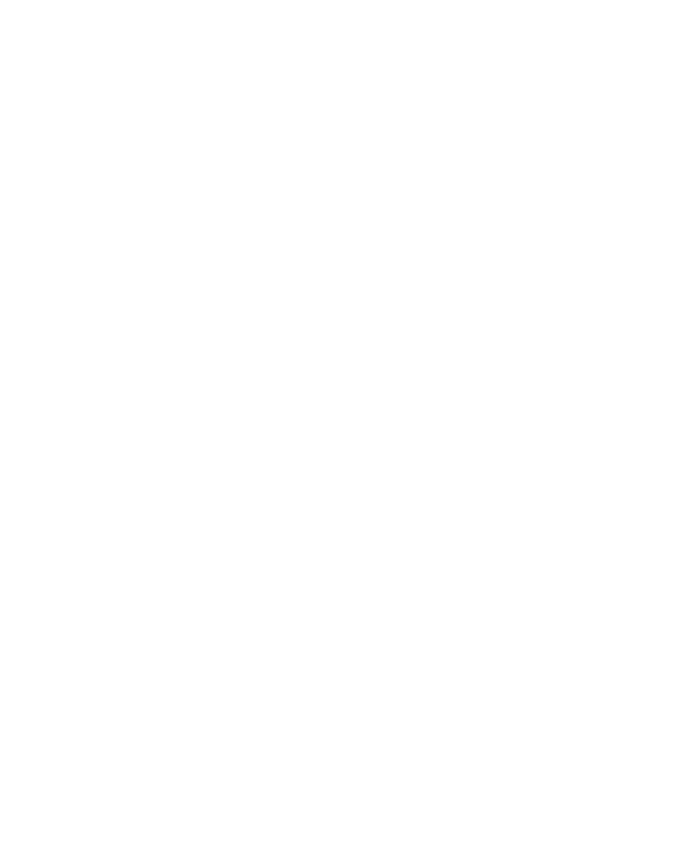
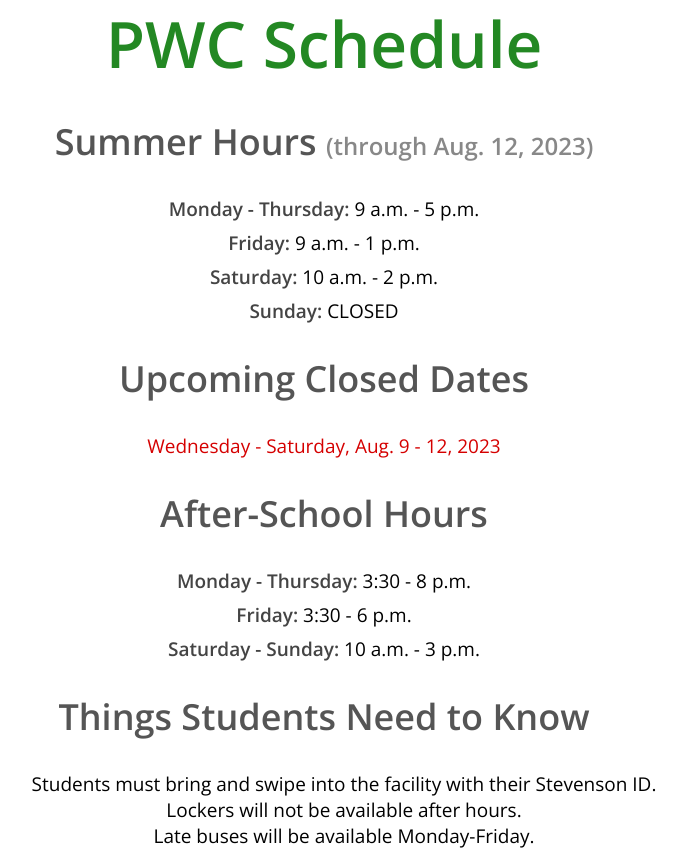
Before and after one commit to stevenson-space/shs, a Vue app: page /pwc in a window 1280 px wide. Before the commit this address had no page. Shown: the whole page, without its empty margins (316-1002 px from the left). Before the commit the page ends 800 px from the top, so only its background shows below. Built offline with nearby package versions, Linux system fonts and the light colour scheme.

Commit message:
pwc schedule

```diff
--- a/src/router/index.ts
+++ b/src/router/index.ts
@@ -15,7 +15,8 @@ const Login:RouteComponent = () => import('@/views/Login/Login.vue');
 const Code:RouteComponent = () => import('@/views/Code/Code.vue');
 const QRCode:RouteComponent = () => import('@/views/QRCodes/QRCodes.vue');
 const GetHelp:RouteComponent = () => import('@/views/GetHelp/GetHelp.vue');
-const Jukebox:RouteComponent = () => import('@/views/Jukebox/Jukebox.vue');
+const Jukebox: RouteComponent = () => import('@/views/Jukebox/Jukebox.vue');
+const Pwc: RouteComponent = () => import('@/views/Pwc/Pwc.vue');
 
 type EditScheduleProps = {
   scheduleToEdit: string;
@@ -102,6 +103,11 @@ const routes: Array<RouteRecordRaw> = [
     path: '/jukebox',
     component: Jukebox,
   },
+  {
+    name: 'Pwc',
+    path: '/pwc',
+    component: Pwc,
+  },
 ];
 
 const router = createRouter({
--- a/src/views/Home/Home.vue
+++ b/src/views/Home/Home.vue
@@ -22,12 +22,10 @@
         <lunch-card />
         <upcoming-events-card />
 
-      <icon-text-card
-        :icon="icons.faBell"
+        <icon-text-card :icon="icons.faBell"
                         text="Bell Schedules"
                         link="bellschedules"
-        :invert="false"
-      />
+                        :invert="false" />
 
         <icon-text-card :icon="icons.faLink" text="Links" link="links" :invert="true" />
 
@@ -36,13 +34,13 @@
 
         <icon-text-card :icon="icons.faRadio" text="Jukebox" link="jukebox" />
 
-      <icon-text-card
-        :icon="icons.faCalculator"
+        <icon-text-card :icon="icons.faRadio" text="PWC" link="pwc" />
+
+        <icon-text-card :icon="icons.faCalculator"
                         text="GPA Calculator"
                         link="gpaCalculator"
                         :link-props="{ type: 'a' }"
-        :invert="true"
-      />
+                        :invert="true" />
 
         <icon-text-card :icon="icons.faDroplet" text="Switch Theme" link="colors" />
 
--- /dev/null
+++ b/src/views/Pwc/Pwc.vue
@@ -0,0 +1,99 @@
+<template>
+    <div class="pwc-schedule">
+        <h1 class="title">PWC Schedule</h1>
+
+        <h2 class="section-header">Summer Hours <span class="date">(through Aug. 12, 2023)</span></h2>
+        <ul class="days-of-week">
+            <li><span class="day">Monday - Thursday:</span> <span class="time">9 a.m. - 5 p.m.</span></li>
+            <li><span class="day">Friday:</span> <span class="time">9 a.m. - 1 p.m.</span></li>
+            <li><span class="day">Saturday:</span> <span class="time">10 a.m. - 2 p.m.</span></li>
+            <li><span class="day">Sunday:</span> <span class="time">CLOSED</span></li>
+        </ul>
+
+        <h2 class="section-header">Upcoming Closed Dates</h2>
+        <ul class="days-of-week">
+            <li><span class="date-range">Wednesday - Saturday, Aug. 9 - 12, 2023</span></li>
+        </ul>
+
+        <h2 class="section-header">After-School Hours</h2>
+        <ul class="days-of-week">
+            <li><span class="day">Monday - Thursday:</span> <span class="time">3:30 - 8 p.m.</span></li>
+            <li><span class="day">Friday:</span> <span class="time">3:30 - 6 p.m.</span></li>
+            <li><span class="day">Saturday - Sunday:</span> <span class="time">10 a.m. - 3 p.m.</span></li>
+        </ul>
+
+        <h2 class="section-header">Things Students Need to Know</h2>
+        <ul class="info-list">
+            <li><span class="info">Students must bring and swipe into the facility with their Stevenson ID.</span></li>
+            <li><span class="info">Lockers will not be available after hours.</span></li>
+            <li><span class="info">Late buses will be available Monday-Friday.</span></li>
+        </ul>
+    </div>
+</template>
+
+<script>export default {
+        name: 'HelloWorld',
+        data() {
+            return {
+                daysOfWeek: ['Sunday', 'Monday', 'Tuesday', 'Wednesday', 'Thursday', 'Friday', 'Saturday'],
+            };
+        },
+    };</script>
+
+<style scoped>
+    .pwc-schedule {
+        text-align: center;
+        min-height: 100vh;
+        margin: 0;
+    }
+
+    .title {
+        font-size: 64px;
+        color: #238823; /* Green color */
+        margin: 0 auto 20px;
+    }
+
+    .section-header {
+        font-size: 36px;
+        color: #555;
+        margin-top: 30px;
+    }
+
+    .days-of-week {
+        text-align: center;
+        font-size: 19px;
+        padding: 0;
+        margin: 16px 0;
+    }
+
+        .days-of-week li {
+            margin: 8px 0;
+        }
+
+    .date {
+        font-size: 24px;
+        color: #888;
+    }
+
+    .date-range {
+        font-size: 19px;
+        color: #d50000; /* Red color */
+    }
+
+    .day {
+        font-weight: bold;
+        color: #444;
+    }
+
+    .time {
+        font-size: 19px;
+    }
+
+    .info-list {
+        list-style-type: none; /* Remove bullet points */
+    }
+
+    .info {
+        font-size: 19px;
+    }
+</style>
```
Also changed, not shown: env.txt (added). Lines whose indentation alone changed are shown as unchanged.
